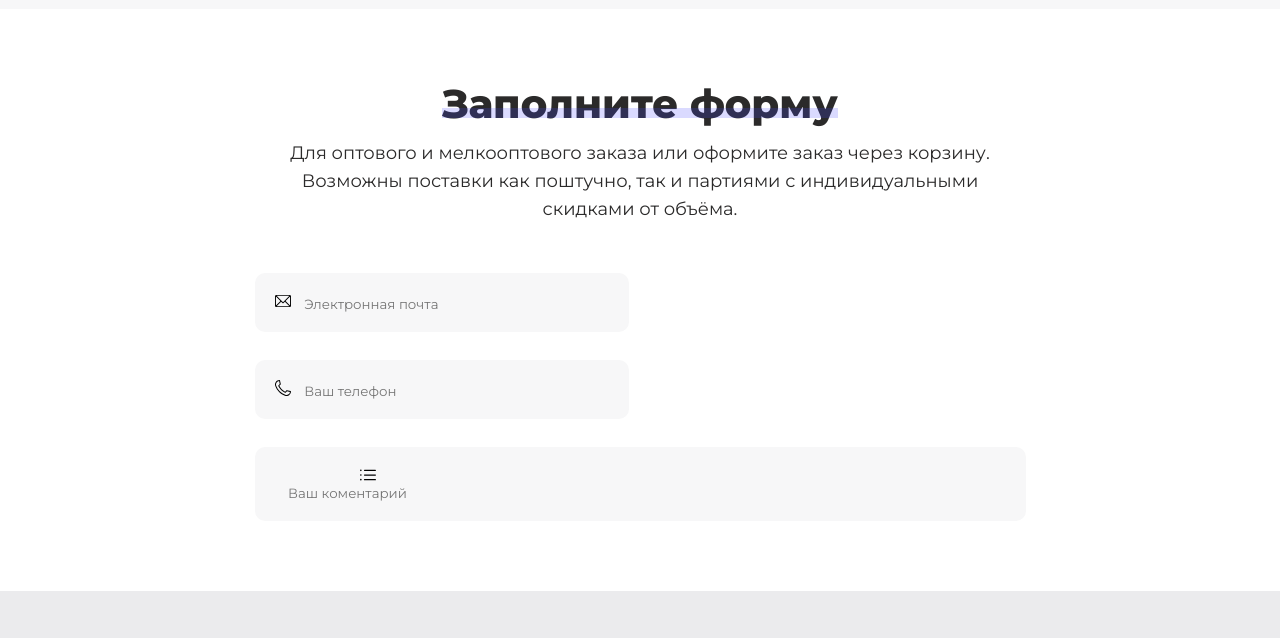
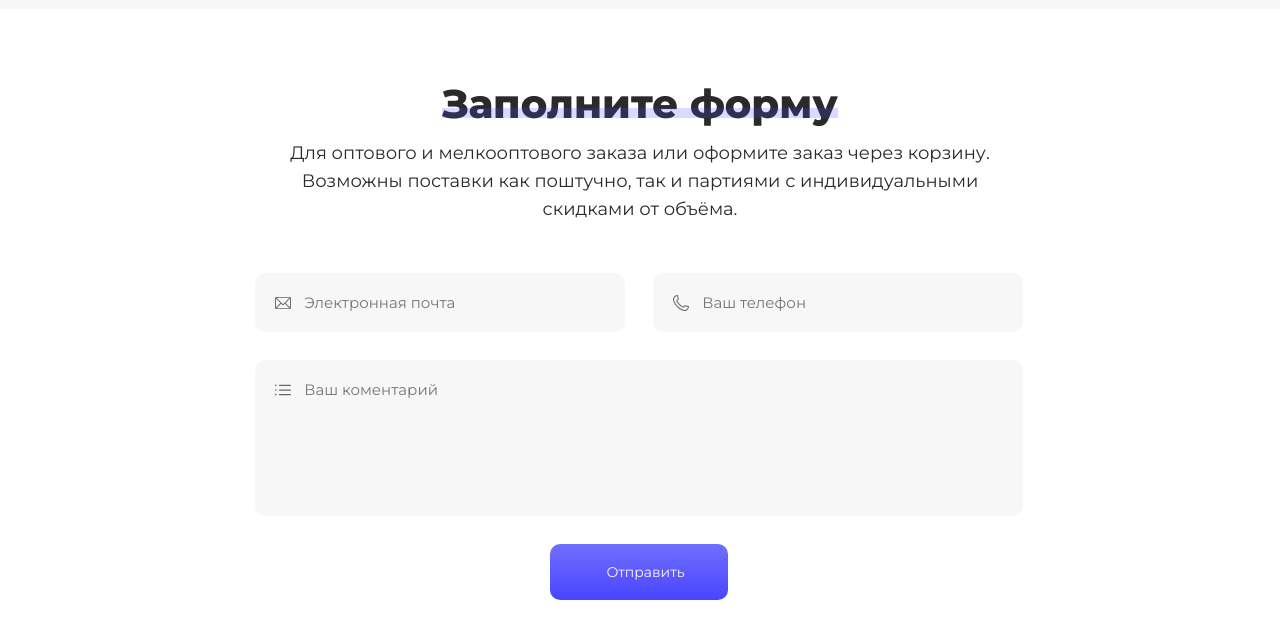
Before and after one commit to AmVeronika/3MMask, a plain HTML site: page wholesale.html in a window 1280 px wide. Shown: the part 1173-1811 px from the top of the page. Drawn offline with Linux system fonts and the light colour scheme.

Commit message:
edit wholesale var 2

```diff
--- a/scss/_defaults.scss
+++ b/scss/_defaults.scss
@@ -183,6 +183,12 @@ body {
       background: rgba(73, 69, 255, 0.2);
    }
 }
+.btn-1 {
+   background: linear-gradient(180deg, #716fff 0%, #4945ff 100%);
+   border-radius: 10px;
+   padding: 17px 57px;
+   color: $verypaleblue;
+}
 
 // HOVER
 @media (min-width: 678px) {
--- a/scss/_main-contacts.scss
+++ b/scss/_main-contacts.scss
@@ -142,6 +142,7 @@
          height: 6px;
          bottom: 11px;
       }
+   }
       &__subtitle {
          font-size: 16px;
          line-height: 22px;
@@ -166,11 +167,4 @@
          left: 20px;
          fill: $dullgray;
       }
-      &__btn {
-         background: linear-gradient(180deg, #716fff 0%, #4945ff 100%);
-         border-radius: 10px;
-         padding: 17px 57px;
-         color: $verypaleblue;
-      }
    }
-}
--- a/scss/_main-ordering.scss
+++ b/scss/_main-ordering.scss
@@ -112,6 +112,7 @@
       color: $bluekraiola;
    }
    &__textarea {
+      font-weight: 400;
       padding: 20px;
       min-height: 108px;
       resize: none;
--- a/scss/_main-wholesale.scss
+++ b/scss/_main-wholesale.scss
@@ -19,16 +19,14 @@
       color: $graybrown;
    }
    &__btn {
-      color: white;
       font-weight: 500;
       font-size: 14px;
       line-height: 17px;
       letter-spacing: 0.02em;
       text-align: center;
       padding: 20px 35px;
-      background: linear-gradient(180deg, #716fff 0%, #4945ff 100%);
-      border-radius: 10px;
    }
+
    &__right {
       align-self: center;
    }
@@ -77,24 +75,68 @@
    }
 
    &__form {
-      display: flex;
-      flex-wrap: wrap;
+      display: grid;
+      grid-template-columns: repeat(auto-fill, minmax(200px, 370px));
       gap: 28px;
       margin-top: 50px;
    }
    &__label {
-      padding: 20px 156px 20px 20px;
+      padding: 20px;
       background: $verypaleblue;
       border-radius: 10px;
-      &:last-child {
-         padding-right: 555px;
+      width: 100%;
+      text-align: left;
+      &:last-of-type {
+         grid-column: 1/3;
       }
    }
    &__img {
       margin-right: 10px;
+      fill: #676767;
+      margin-bottom: -3px;
    }
 
    &__input {
       background: $verypaleblue;
+      line-height: 19px;
+      width: 83%;
+   }
+
+/* Всплывающая подсказка */
+
+   [data-tooltip] {
+      position: relative;
+   }
+   [data-tooltip]::after {
+      content: attr(data-tooltip); /* Выводим текст */
+      position: absolute;
+      width: 100%;
+      left: 0;
+      top: 5px;
+      opacity: 0;
+      color: $graybrown;
+      padding: 5px;
+      background: #6c69ff62;
+      box-shadow: 2px 2px 5px rgba(0, 0, 0, 0.3);
+      border-radius: 5px;
+      pointer-events: auto; /* Элемент не может быть целью (target) событий мыши */
+      transition: 1s;
+   }
+   [data-tooltip]:hover::after {
+      opacity: 1;
+      top: -30px;
+   }
+   &__textarea {
+      resize: none;
+      min-height: 114px;
+      width: 94%;
+   }
+   .img__textarea {
+      margin-bottom: 96px;
+   }
+   &__btn {
+      grid-column: 1/3;
+      max-width: 178px;
+      margin: 0 auto;
    }
 }
--- a/wholesale.html
+++ b/wholesale.html
@@ -107,7 +107,7 @@
             <div class="screen__left">
                <h1 class="h1 screen__h1 hr-h2">Респираторы оптом <br> со скидкой до 50%</h1>
                <p class="extratext screen__extratext">И доставкой в день заказа.</p>
-               <a href="catalog.html" class="screen__btn">Перейти в каталог</a>
+               <a href="catalog.html" class="btn-1 screen__btn">Перейти в каталог</a>
             </div>
             <div class="screen__right">
                <img class="screen__right-img" src="img/wholesale/main_screen_mask.png" alt="" width="200" height="200">
@@ -161,25 +161,28 @@
             <h2 class="h2 wholesale-shape__h2 hr-h2">Заполните форму</h2>
             <p class="textbig wholesale-shape__textbig">Для оптового и мелкооптового заказа или оформите заказ через
                корзину. Возможны поставки как поштучно, так и партиями с индивидуальными скидками от объёма.</p>
-            <form action="" class="wholesale-shape__form">
+            <form action="#" class="wholesale-shape__form">
                <label for="" class="wholesale-shape__label">
                   <svg class="wholesale-shape__img" width="16" height="16">
                      <use xlink:href="sprite.svg#mail"></use>
                   </svg>
-                  <input class="wholesale-shape__input" type="mail" placeholder="Электронная почта">
+                  <input class="wholesale-shape__input text" type="email" placeholder="Электронная почта">
                </label>
-               <label for="" class="wholesale-shape__label">
+               <label for="" class="wholesale-shape__label" data-tooltip="+7-123-456-78-90">
                   <svg class="wholesale-shape__img" width="16" height="16">
                      <use xlink:href="sprite.svg#call-delivery"></use>
                   </svg>
-                  <input class="wholesale-shape__input" type="phone" placeholder="Ваш телефон">
+                  <input class="wholesale-shape__input text" type="tel" placeholder="Ваш телефон"
+                     pattern="[+7]{1}-[0-9]{3}-[0-9]{3}-[0-9]{2}-[0-9]{2}">
                </label>
                <label for="" class="wholesale-shape__label">
-                  <svg class="wholesale-shape__img" width="16" height="16">
+                  <svg class="wholesale-shape__img img__textarea" width="16" height="16">
                      <use xlink:href="sprite.svg#list"></use>
                   </svg>
-                  <input class="wholesale-shape__input" type="text" placeholder="Ваш коментарий">
+                  <textarea class="wholesale-shape__input wholesale-shape__textarea text"
+                     placeholder="Ваш коментарий"></textarea>
                </label>
+               <input type="submit" class="btn-1 semitext wholesale-shape__btn" value="Отправить">
             </form>
          </div>
 
```
Also changed, not shown: contacts.html (+1 -1 lines), delivery.html (+1 -1 lines), ordering.html (+3 -3 lines), css/style.css.
